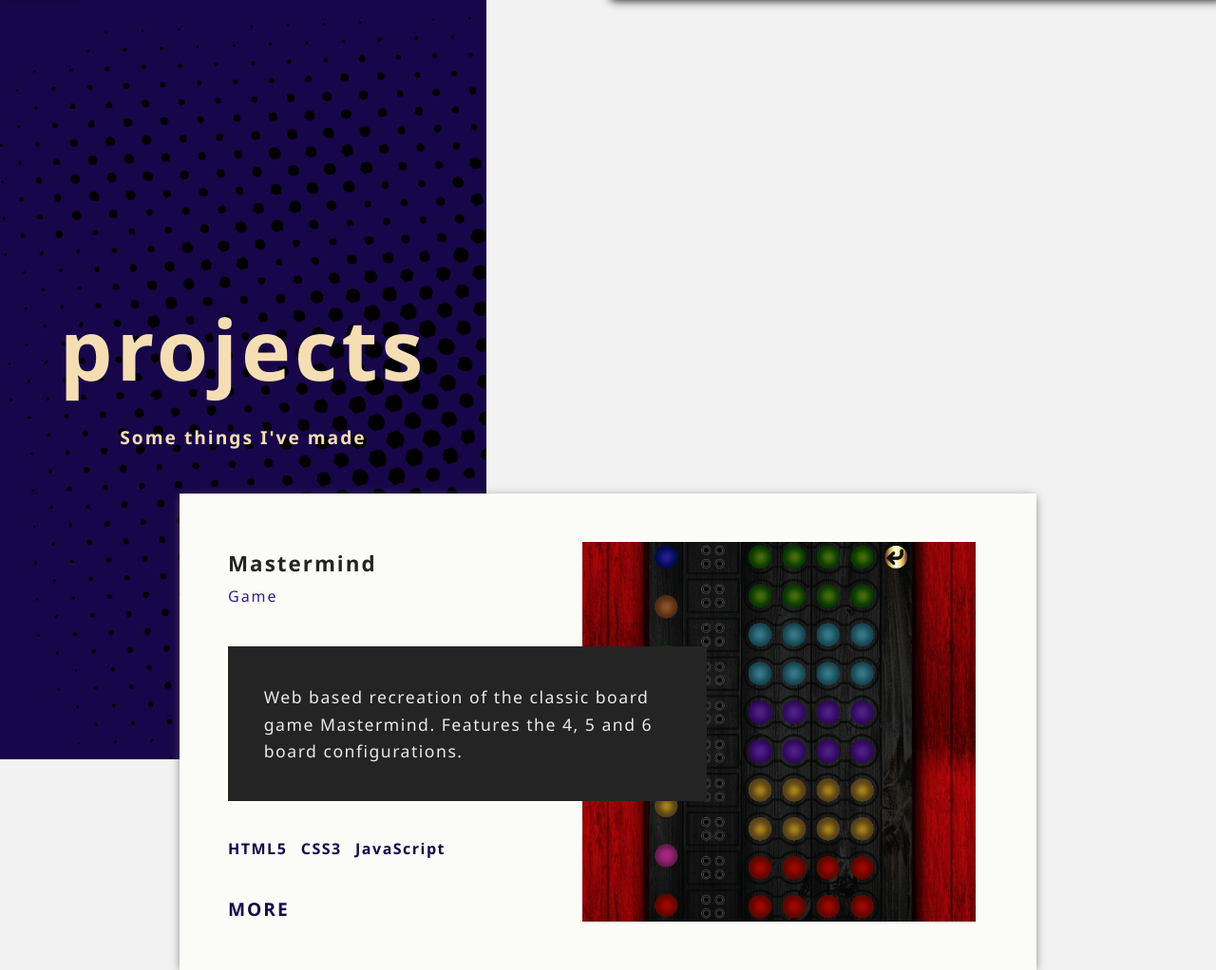
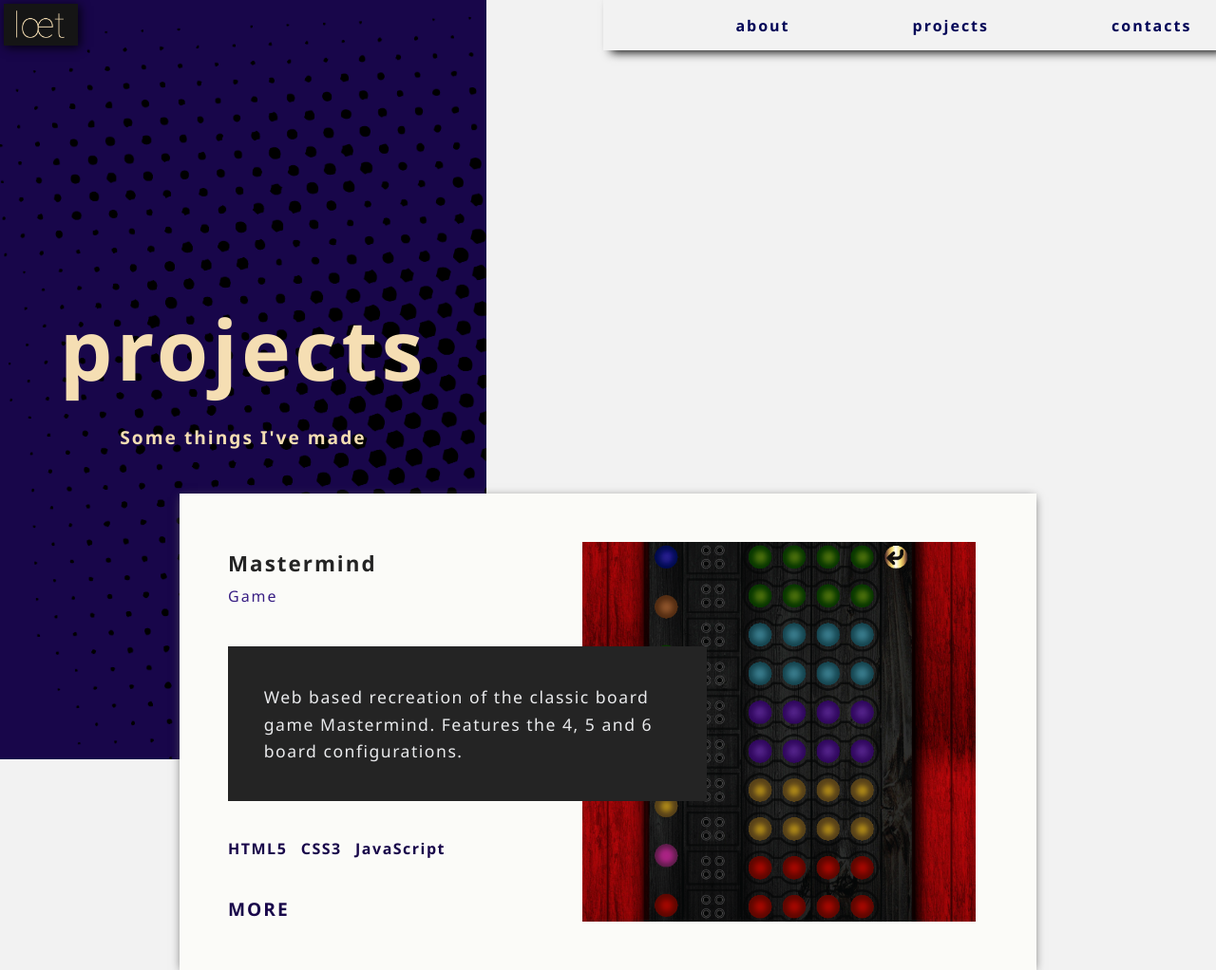
Before and after one commit to loetcodes/portfolio, a website: page projects/projects.html in a window 1280 px wide. Shown: the top 1022 px of the page at 95% size. Drawn offline with Linux system fonts and the light colour scheme.

Commit message:
added navigation transition

```diff
--- a/css/navigation.css
+++ b/css/navigation.css
@@ -56,5 +56,10 @@
     font-weight: 700;
 }
 
+.scrollDown {
+    top: -55px;
+    transition: all 1s cubic-bezier(0.39, 0.575, 0.565, 1);
+}
+
 @media only screen and (min-width: 768px) {
 }
--- a/js/navigation.js
+++ b/js/navigation.js
@@ -1,24 +1,14 @@
 // Navigation Menu Script
-
-// var prevScrollpos = window.pageYOffset;
-// window.onscroll = function() {
-// var currentScrollPos = window.pageYOffset;
-//   if (prevScrollpos > currentScrollPos) {
-//     document.getElementById("navbar").style.top = "0";
-//   } else {
-//     document.getElementById("navbar").style.top = "-55px";
-//   }
-//   prevScrollpos = currentScrollPos;
-// }
 
 
 var prevScrollpos = window.pageYOffset;
 window.onscroll = function() {
-var currentScrollPos = window.pageYOffset;
+  var currentScrollPos = window.pageYOffset;
+  var navbar = document.getElementById("navbar");
   if (prevScrollpos > currentScrollPos) {
-    document.getElementById("navbar").style.top = "0";
+    navbar.classList.remove("scrollDown");
   } else {
-    document.getElementById("navbar").style.top = "-55px";
+    navbar.classList.add("scrollDown");
   }
   prevScrollpos = currentScrollPos;
 }
```
